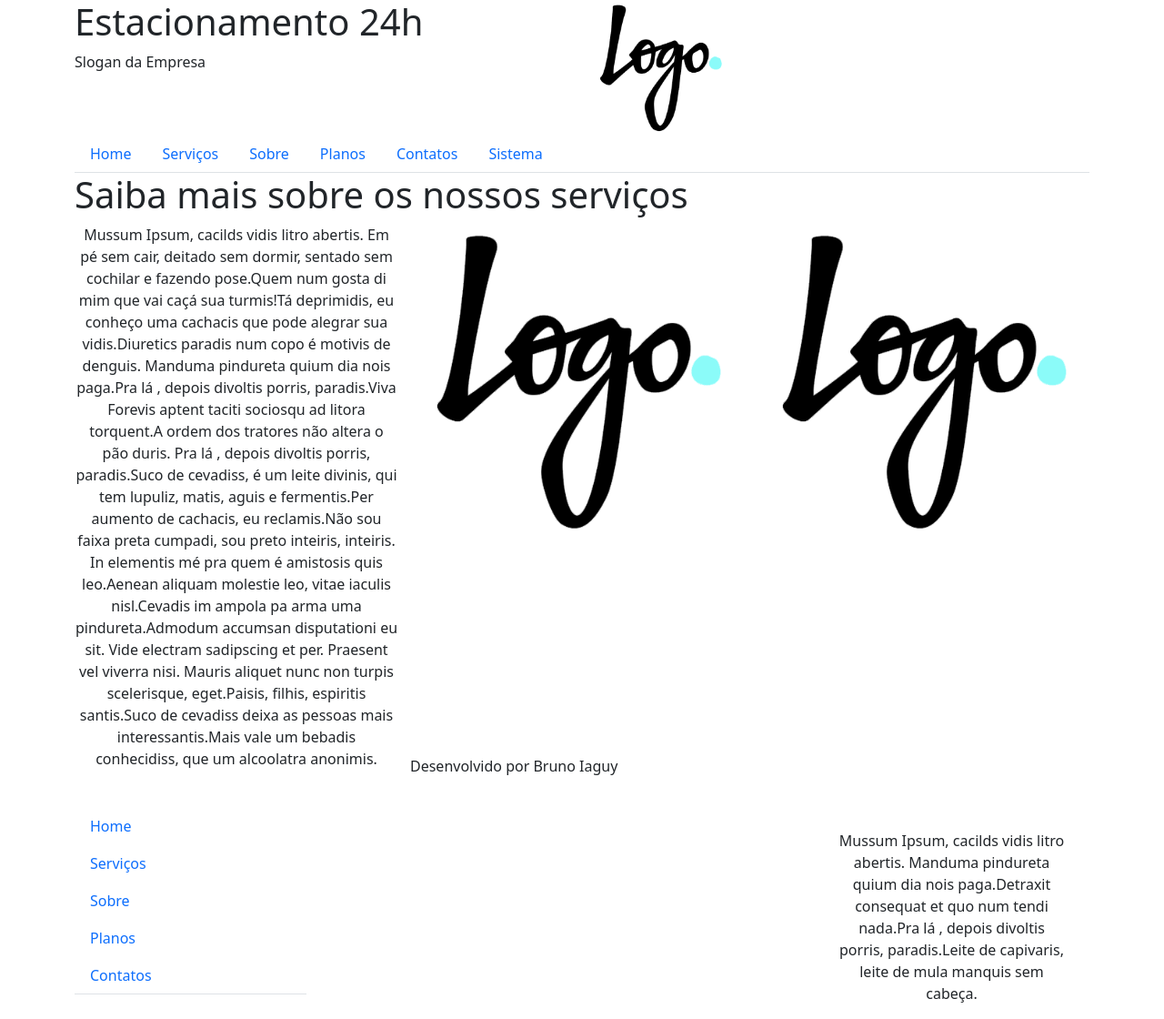
After one commit to iaguy/SistemaEstacionamentoWeb-Django, a Django app: page /servicos/ in a window 1280 px wide. The commit adds this page. Shown: the whole page at 91% size. Run offline with Django 4.2, Linux system fonts and the light colour scheme; some libraries are stand-ins or nearby versions.

Commit message:
finalização do website

```diff
--- a/static/bootstrap/css/link.css
+++ b/static/bootstrap/css/link.css
@@ -1,9 +1,14 @@
-td a, p a{
+p{
+    text-align: center;
+}
+
+td a{
     text-decoration: none;
     color: unset;
 }
 
-td a:hover, p a:hover{
+
+td a:hover{
     color: rgb(0, 0, 0);
     background-color: aquamarine;
     border-radius: 5px;
@@ -20,8 +25,25 @@ th a:hover{
     border-radius: 5px;
 }
 
+p a{
+    text-decoration: none;
+    color: unset;
+}
+
+p a:hover{
+    color: rgb(0, 0, 0);
+    background-color: aquamarine;
+    border-radius: 5px;
+}
+
+
 img{
     max-width: 150px;
+    align-items: center;
+}
+
+div .imgplano{
+    max-width: 350px;
     align-items: center;
 }
 
@@ -29,8 +51,8 @@ img{
     margin-top: 25px;
 }
 
-.confcopy{
+.confroda{
+    bottom: -70px;
     position: absolute;
-    bottom: -230px;
-    padding-left: 60px;
+    padding-left: 90px;
 }
--- a/website/templates/website/base.html
+++ b/website/templates/website/base.html
@@ -12,8 +12,19 @@
 </head>
 <body>
     <div class="container">
+        <div class="row">
+            <div class="col-6">
+                <h1>Estacionamento 24h</h1>
+                <span>Slogan da Empresa</span>
+            </div>
+            <div class="col-6">
+                <img src="{% static 'img/logo.png' %}" alt="Logo Estacionamento">
+            </div>
+        </div>
+        {% include 'website/menu.html' %}
         {% block main %}
         {% endblock main %}
+        {% include 'website/footer.html' %}
     </div>
 </body>
 </html>
--- a/website/templates/website/footer.html
+++ b/website/templates/website/footer.html
@@ -1,28 +1,31 @@
 {% load static %}
-<div class="row">
+<link rel="stylesheet" href="{% static 'bootstrap/css/link.css' %}">
+<div class="row confdiv">
     <div class="col-3">
-        <ul class="nav flex-column">
+        <ul class="nav nav-tabs">
+          <ul class="nav flex-column ">
               <li class="nav-item">
-              <a class="nav-link" aria-current="page" href="#">Home</a>
+                <a class="nav-link" aria-current="page" href="{% url 'website_home' %}">Home</a>
               </li>
               <li class="nav-item">
-              <a class="nav-link" href="#">Serviços</a>
+                <a class="nav-link" href="{% url 'website_servicos' %}#">Serviços</a>
               </li>
               <li class="nav-item">
-              <a class="nav-link" href="#">Sobre</a>
+                <a class="nav-link" href="{% url 'website_sobre' %}">Sobre</a>
               </li>
               <li class="nav-item">
-              <a class="nav-link" href="#">Planos</a>
+                <a class="nav-link" href="{% url 'website_planos' %}">Planos</a>
               </li>
               <li class="nav-item">
-                <a class="nav-link" href="#">Contatos</a>
+                  <a class="nav-link" href="{% url 'website_contato' %}">Contatos</a>
                 </li>
+            </ul>
         </ul>
     </div>
     <div class="col-6">
-            <p class="confcopy">Desenvolvido por <a href="https://github.com/iaguy">Bruno Iaguy</a></p>
+            <p class="confroda">Desenvolvido por <a href="https://github.com/iaguy">Bruno Iaguy</a></p>
     </div>
-    <div class="col-3">
+    <div class="col-3 confdiv">
         <p>Mussum Ipsum, cacilds vidis litro abertis. Manduma pindureta quium dia nois paga.Detraxit consequat et quo num tendi nada.Pra lá , depois divoltis porris, paradis.Leite de capivaris, leite de mula manquis sem cabeça.</p>
     </div>
 </div>
--- a/website/templates/website/menu.html
+++ b/website/templates/website/menu.html
@@ -2,19 +2,19 @@
     <div class="col-12">
         <ul class="nav nav-tabs">
             <li class="nav-item">
-              <a class="nav-link active" aria-current="page" href="#">Home</a>
+              <a class="nav-link" aria-current="page" href="{% url 'website_home' %}">Home</a>
             </li>
             <li class="nav-item">
-              <a class="nav-link" href="#">Serviços</a>
+              <a class="nav-link" href="{% url 'website_servicos' %}">Serviços</a>
             </li>
             <li class="nav-item">
-              <a class="nav-link" href="#">Sobre</a>
+              <a class="nav-link" href="{% url 'website_sobre' %}">Sobre</a>
             </li>
             <li class="nav-item">
-              <a class="nav-link" href="#"> Planos</a>
+              <a class="nav-link" href="{% url 'website_planos' %}"> Planos</a>
             </li>
             <li class="nav-item">
-                <a class="nav-link" href="#">Contatos</a>
+                <a class="nav-link" href="{% url 'website_contato' %}">Contatos</a>
               </li>
               <li class="nav-item">
                 <a class="nav-link" href="{% url 'login' %}">Sistema</a>
--- /dev/null
+++ b/website/templates/website/servicos.html
@@ -0,0 +1,24 @@
+{% extends 'website/base.html' %}
+{% load static %}
+{% block main %}
+<h1>Saiba mais sobre os nossos serviços</h1>
+<div class="row">
+    <div class="col-4">
+        <p>Mussum Ipsum, cacilds vidis litro abertis. Em pé sem cair, deitado sem dormir, sentado sem cochilar e fazendo pose.Quem num gosta di mim que vai caçá sua turmis!Tá deprimidis, eu conheço uma cachacis que pode alegrar sua vidis.Diuretics paradis num copo é motivis de denguis.
+
+            Manduma pindureta quium dia nois paga.Pra lá , depois divoltis porris, paradis.Viva Forevis aptent taciti sociosqu ad litora torquent.A ordem dos tratores não altera o pão duris.
+
+            Pra lá , depois divoltis porris, paradis.Suco de cevadiss, é um leite divinis, qui tem lupuliz, matis, aguis e fermentis.Per aumento de cachacis, eu reclamis.Não sou faixa preta cumpadi, sou preto inteiris, inteiris.
+
+            In elementis mé pra quem é amistosis quis leo.Aenean aliquam molestie leo, vitae iaculis nisl.Cevadis im ampola pa arma uma pindureta.Admodum accumsan disputationi eu sit. Vide electram sadipscing et per.
+
+            Praesent vel viverra nisi. Mauris aliquet nunc non turpis scelerisque, eget.Paisis, filhis, espiritis santis.Suco de cevadiss deixa as pessoas mais interessantis.Mais vale um bebadis conhecidiss, que um alcoolatra anonimis.</p>
+    </div>
+    <div class="col-4">
+        <img src="{% static 'img/logo.png' %}" alt="Logo Estacionamento" class="imgplano">
+    </div>
+    <div class="col-4">
+        <img src="{% static 'img/logo.png' %}" alt="Logo Estacionamento" class="imgplano">
+    </div>
+
+{% endblock main %}
--- a/website/urls.py
+++ b/website/urls.py
@@ -1,8 +1,16 @@
 from django.urls import path
 from .views import (
+    contato,
     home,
+    planos,
+    sobre,
+    servicos,
 )
 
 urlpatterns = [
     path('', home, name='website_home'),
+    path('contato/', contato, name='website_contato'),
+    path('planos/', planos, name='website_planos'),
+    path('sobre/', sobre, name='website_sobre'),
+    path('servicos/', servicos, name='website_servicos'),
 ]
--- a/website/views.py
+++ b/website/views.py
@@ -3,3 +3,19 @@ from django.shortcuts import render
 
 def home(request):
     return render(request, 'website/index.html')
+
+
+def contato(request):
+    return render(request, 'website/contato.html')
+
+
+def planos(request):
+    return render(request, 'website/planos.html')
+
+
+def sobre(request):
+    return render(request, 'website/sobre.html')
+
+
+def servicos(request):
+    return render(request, 'website/servicos.html')
```
Also changed, not shown: website/templates/website/contato.html (added, +81 -0 lines), website/templates/website/index.html (+0 -11 lines), website/templates/website/planos.html (added, +23 -0 lines), website/templates/website/sobre.html (added, +21 -0 lines), db.sqlite3. Lines whose indentation alone changed are shown as unchanged.
